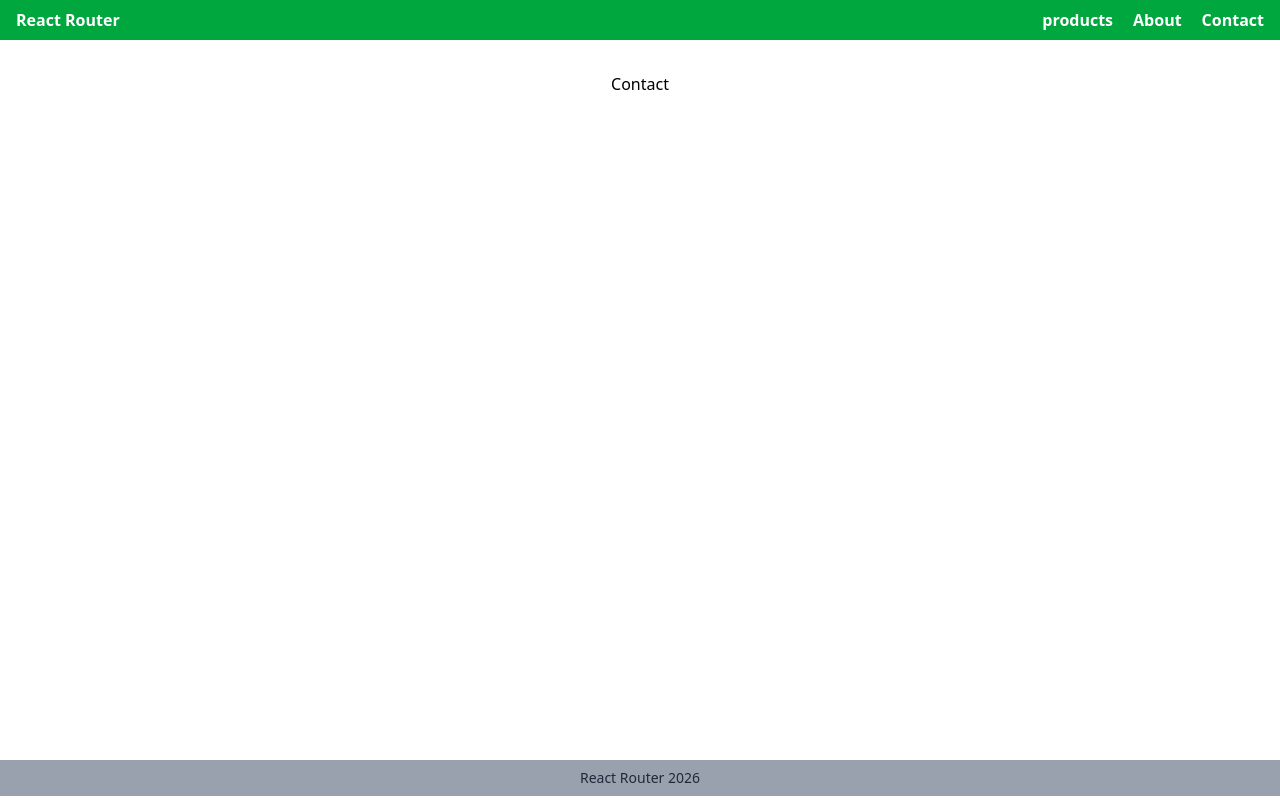
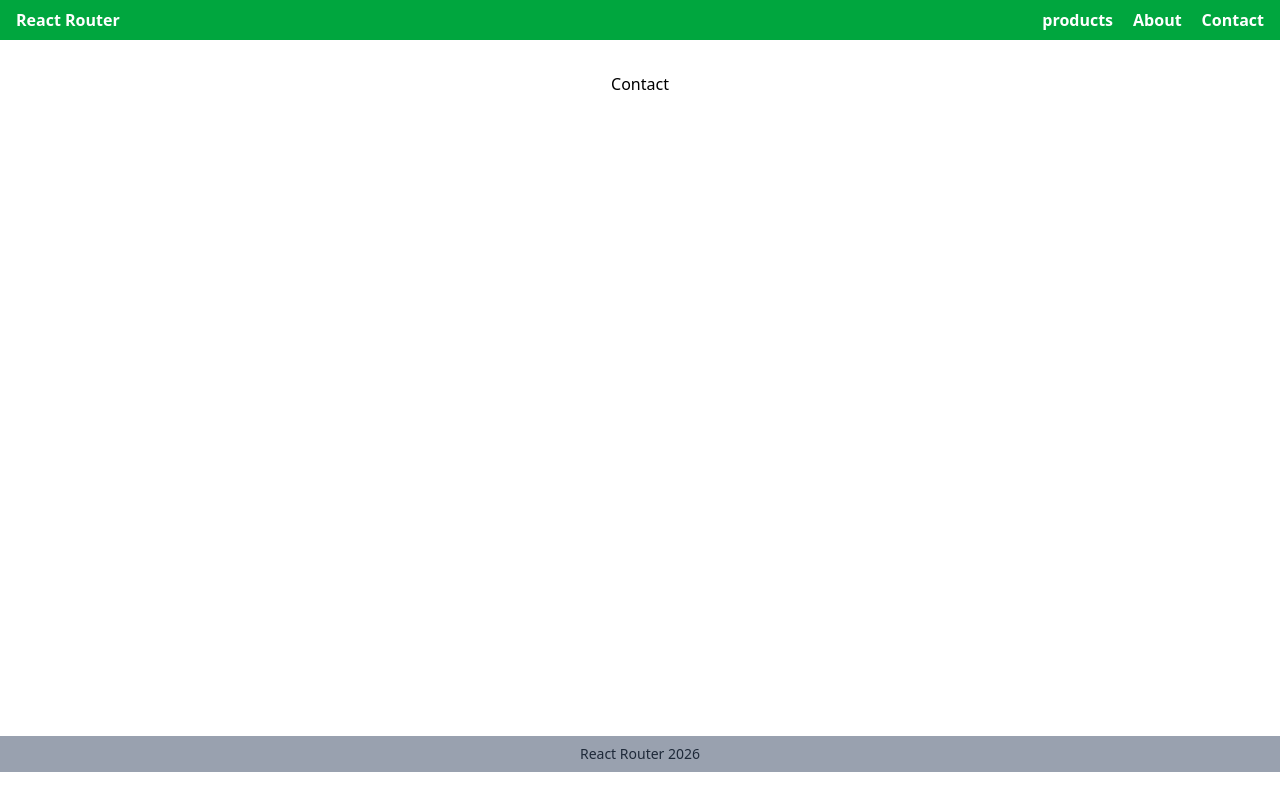
Before and after one commit to javedalikhan305-lang/Router-app, a React (Vite) app: page /Contact in a window 1280 px wide. Built offline with nearby package versions, Linux system fonts and the light colour scheme.

Commit message:
first commit

```diff
--- a/src/PageNotFound.jsx
+++ b/src/PageNotFound.jsx
@@ -2,7 +2,7 @@
 
 const PageNotFound = () => {
   return (
-     <div className='p-8 min-h-[90vh]'>
+     <div className='p-8 min-h-[87vh]'>
       <h1 className='text-center'>404 Page Not Found</h1>
     </div>
   )
--- a/src/pages/About.jsx
+++ b/src/pages/About.jsx
@@ -2,7 +2,7 @@
 
 const About = () => {
   return (
-   <div className='p-8 min-h-[90vh]'>
+   <div className='p-8 min-h-[87vh]'>
       <h1 className='text-center'>About</h1>
     </div>
   )
--- a/src/pages/Contact.jsx
+++ b/src/pages/Contact.jsx
@@ -2,7 +2,7 @@
 
 const Contact = () => {
   return (
-    <div className='p-8 min-h-[90vh]'>
+    <div className='p-8 min-h-[87vh]'>
       <h1 className='text-center'>Contact</h1>
     </div>
   )
--- a/src/pages/Product.jsx
+++ b/src/pages/Product.jsx
@@ -2,7 +2,7 @@
 
 const Product = () => {
   return (
-    <div className='p-8 min-h-[90vh]'>
+    <div className='p-8 min-h-[87vh]'>
       <h1 className='text-center'>Product</h1>
     </div>
   )
```
